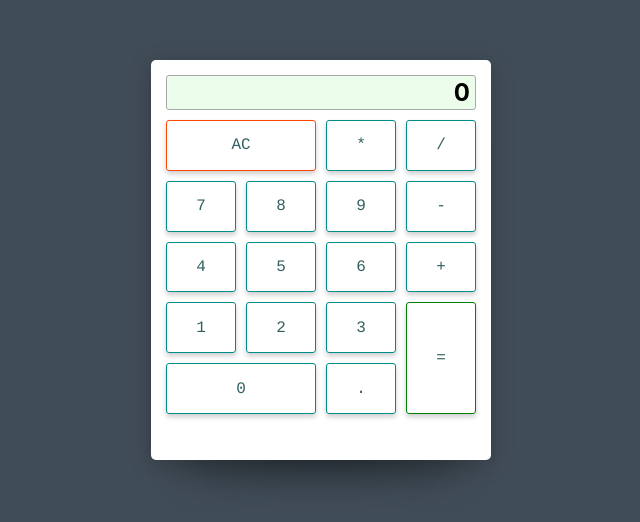
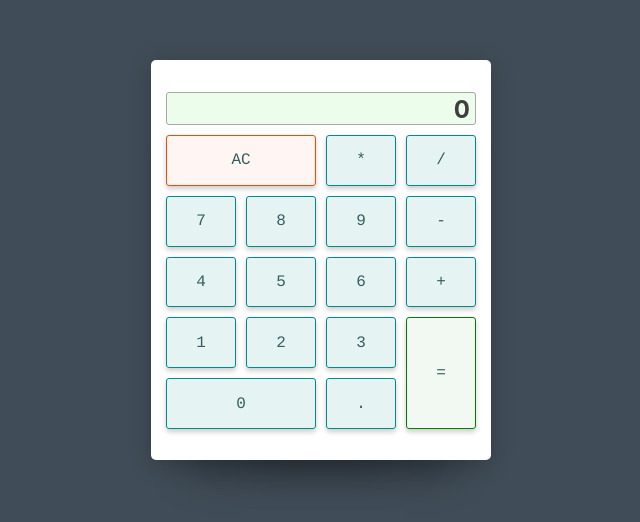
Before and after one commit to JohelPires/sb-calc, a React (Create React App) app: page / in a window 1280 px wide. Shown: the part 140-662 px from the top of the page, without its empty margins (319-959 px from the left). Built offline with nearby package versions, Linux system fonts and the light colour scheme.

Commit message:
css fine tuning

```diff
--- a/src/App.css
+++ b/src/App.css
@@ -36,15 +36,25 @@
 }
 
 .display > h2 {
+  font-size: 1.5rem;
+  margin: 2px 5px 0 5px;
+  color: rgb(63, 63, 63);
+}
+
+.formula {
+  height: 15px;
+  text-align: right;
   margin: 2px 5px;
+  font-size: 0.9rem;
+  color: rgba(63, 63, 63, 0.7);
 }
 
 
 button {
   font-family: 'Cousine', Courier, monospace;
   color: rgb(51, 95, 95);
+  background-color: rgba(0, 139, 139, 0.1);
   border: 1px solid darkcyan;
-  background-color: transparent;
   margin: 5px;
   border-radius: 3px;
   font-size: 1rem;
@@ -61,12 +71,14 @@ button:active {
 #clear {
   grid-column: 1 / 3;
   border-color: orangered;
+  background-color: rgba(255, 68, 0, 0.05)
 }
 #zero{
   grid-column: 1 / 3;
 }
 #equals{
   border-color: green;
+  background-color: rgba(0, 128, 0, 0.05);
   grid-row: 4 / 6;
   grid-column: 4 / 5;
 }
--- a/src/components/Calc.js
+++ b/src/components/Calc.js
@@ -3,6 +3,11 @@ import React, { useState } from 'react'
 function Calc() {
   const [display, setDisplay] = useState('0')
   const [formula, setFormula] = useState('')
+
+  // essa variavel marca o final da formula, após o sinal de igual ter sido clicado e o resultado mostrado.
+  //   const [endCalc, setEndCalc] = useState(false)
+  let endCalc = false
+
   function handleClick(e) {
     setFormula((prevFormula) => prevFormula + e.target.outerText)
     switch (e.target.outerText) {
@@ -12,10 +17,16 @@ function Calc() {
         break
 
       case '=':
+        endCalc = true
         setDisplay(eval(formula))
+        setFormula((prevFormula) => prevFormula + eval(formula))
         break
 
       default:
+        if (endCalc) {
+          alert('fix this')
+          endCalc = false
+        }
         setDisplay((prevDisplay) =>
           Number(prevDisplay)
             ? prevDisplay + e.target.outerText
```
